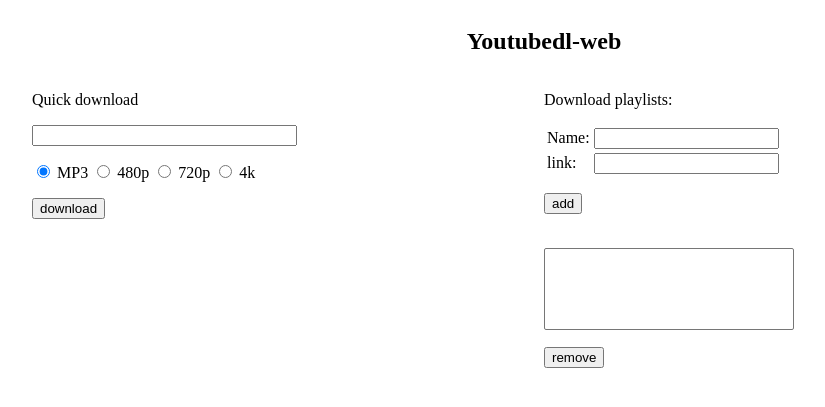
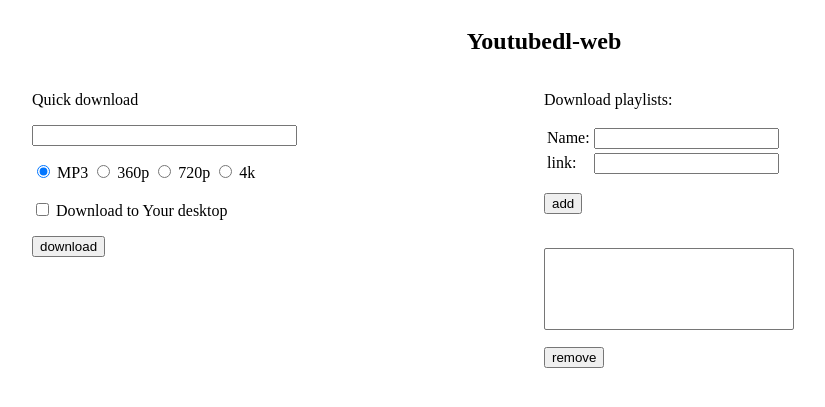
Before and after one commit to bartek56/youtubedl-web, a Flask app: page / in a window 1280 px wide. Shown: the top 407 px of the page, without its empty margins (96-921 px from the left). Run offline with Flask 2, Linux system fonts and the light colour scheme; lists and menus that the app fills with data are empty.

Commit message:
download low,medium and high video format from youtube

```diff
--- a/main.py
+++ b/main.py
@@ -8,6 +8,9 @@
 app = Flask(__name__)
 
 MUSIC_PATH='/tmp/music/quick_download/'
+VIDEO_PATH='/tmp/video/quick_download/'
+PLAYLISTS_PATH='/tmp/music/Youtube list/'
+CONFIG_FILE='/etc/mediaserver/youtubedl_test.ini'
 
 @app.route('/')
 def index():
@@ -26,9 +29,27 @@
 def login():
    if request.method == 'POST':
       link = request.form['link']
-      app.logger.debug("link %s",link)
-      path = download_mp3(link)
-      return send_file(path, as_attachment=True)
+      app.logger.debug("link: %s",link)
+      option = request.form['quickdownload']
+      if option == 'mp3':
+          app.logger.debug("mp3")
+          path = download_mp3(link)
+      elif option == '360p':
+          app.logger.debug("360p")
+          path = download_360p(link)
+      elif option == '720p':
+          app.logger.debug("720p")
+          path = download_720p(link)
+      elif option == '4k':
+          app.logger.debug("4k")
+          path = download_4k(link)
+
+      downloadToHost = request.form.getlist('download_file')
+      if downloadToHost:
+          app.logger.debug("download To Host")
+          return send_file(path, as_attachment=True)
+
+      return redirect('/')
    else:
       app.logger.debug("error")
       return redirect('/')
@@ -41,7 +62,6 @@
        config.read("/etc/mediaserver/youtubedl.ini")
 
        select = request.form.get('playlists')
-
        if 'add' in request.form:
            app.logger.debug("add")
            playlist_name = request.form['playlist_name']
@@ -94,6 +114,61 @@
 
     fileNameWithPath = add_metadata_song(album, artist, songTitle)
     return fileNameWithPath
+
+
+def download_4k(url):
+    path=VIDEO_PATH
+    if not os.path.exists(path):
+      os.makedirs(path)
+
+    info = "[INFO] start download video [high quality] from link %s "%(url)
+#    print (bcolors.OKGREEN + info + bcolors.ENDC)
+
+    ydl_opts = {
+          'format': 'bestvideo[ext=mp4]+bestaudio[ext=m4a]/best',
+          'addmetadata': True,
+          'outtmpl': path+'/'+'%(title)s_4k.%(ext)s',
+          'ignoreerrors': True
+          }
+    result = youtube_dl.YoutubeDL(ydl_opts).extract_info(url)
+    return "%s/%s_4k.%s"%(path,result['title'],result['ext'])
+
+
+def download_720p(url):
+    path=VIDEO_PATH
+    if not os.path.exists(path):
+      os.makedirs(path)
+
+    info = "[INFO] start download video [medium quality] from link %s "%(url)
+#    print (bcolors.OKGREEN + info + bcolors.ENDC)
+
+    ydl_opts = {
+          'format': 'bestvideo[height=720]/mp4',
+          'addmetadata': True,
+          'outtmpl': path+'/'+'%(title)s_720p.%(ext)s',
+          'ignoreerrors': True
+          }
+    result = youtube_dl.YoutubeDL(ydl_opts).extract_info(url)
+    return "%s/%s_720p.%s"%(path,result['title'],result['ext'])
+
+
+def download_360p(url):
+    path=VIDEO_PATH
+    if not os.path.exists(path):
+      os.makedirs(path)
+
+    info = "[INFO] start download video [low quality] from link %s "%(url)
+#    print (bcolors.OKGREEN + info + bcolors.ENDC)
+
+    ydl_opts = {
+          'format': 'worse[height<=360]/mp4',
+          'addmetadata': True,
+          'outtmpl': path+'/'+'%(title)s_360p.%(ext)s',
+          'ignoreerrors': True
+          }
+
+    result = youtube_dl.YoutubeDL(ydl_opts).extract_info(url)
+    return "%s/%s_360p.%s"%(path,result['title'],result['ext'])
 
 
 def add_metadata_song(albumName, artist, songName):
--- a/templates/index.html
+++ b/templates/index.html
@@ -22,8 +22,8 @@
                         <input type="radio" id="quickdownloadMP3" name="quickdownload" value="mp3" checked>
                         <label for="quickdownloadMP3">MP3</label>
 
-                        <input type="radio" id="quickdownload480p" name="quickdownload" value="480p">
-                        <label for="quickdownload480p">480p</label>
+                        <input type="radio" id="quickdownload360p" name="quickdownload" value="360p">
+                        <label for="quickdownload360p">360p</label>
 
                         <input type="radio" id="quickdownload720p" name="quickdownload" value="720p">
                         <label for="quickdownload720p">720p</label>
@@ -32,9 +32,15 @@
                         <label for="quickdownload4k">4k</label>
 
                     </div>
+                    <br>
+                    <input type="checkbox" name="download_file" value="true">
+                    <label for="download_file">Download to Your desktop</label>
+                    <br>
+
                     <p><input type = "submit" value = "download" /></p>
                 </form>
 			</div>
+
             <div id="right" class="grid-container">
                 <form action = "/playlists" method="POST">
                     <p>Download playlists:</p>
```
